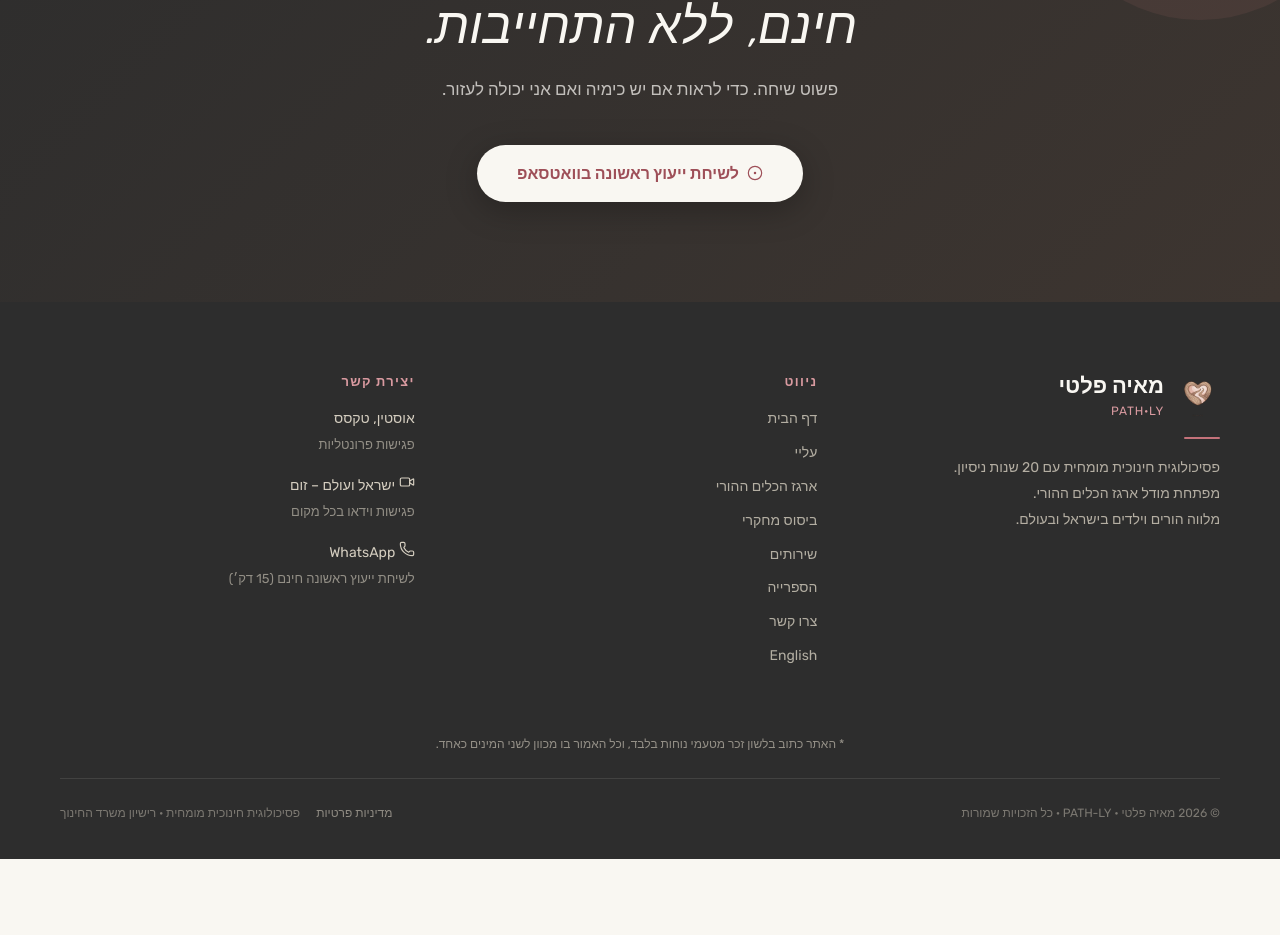
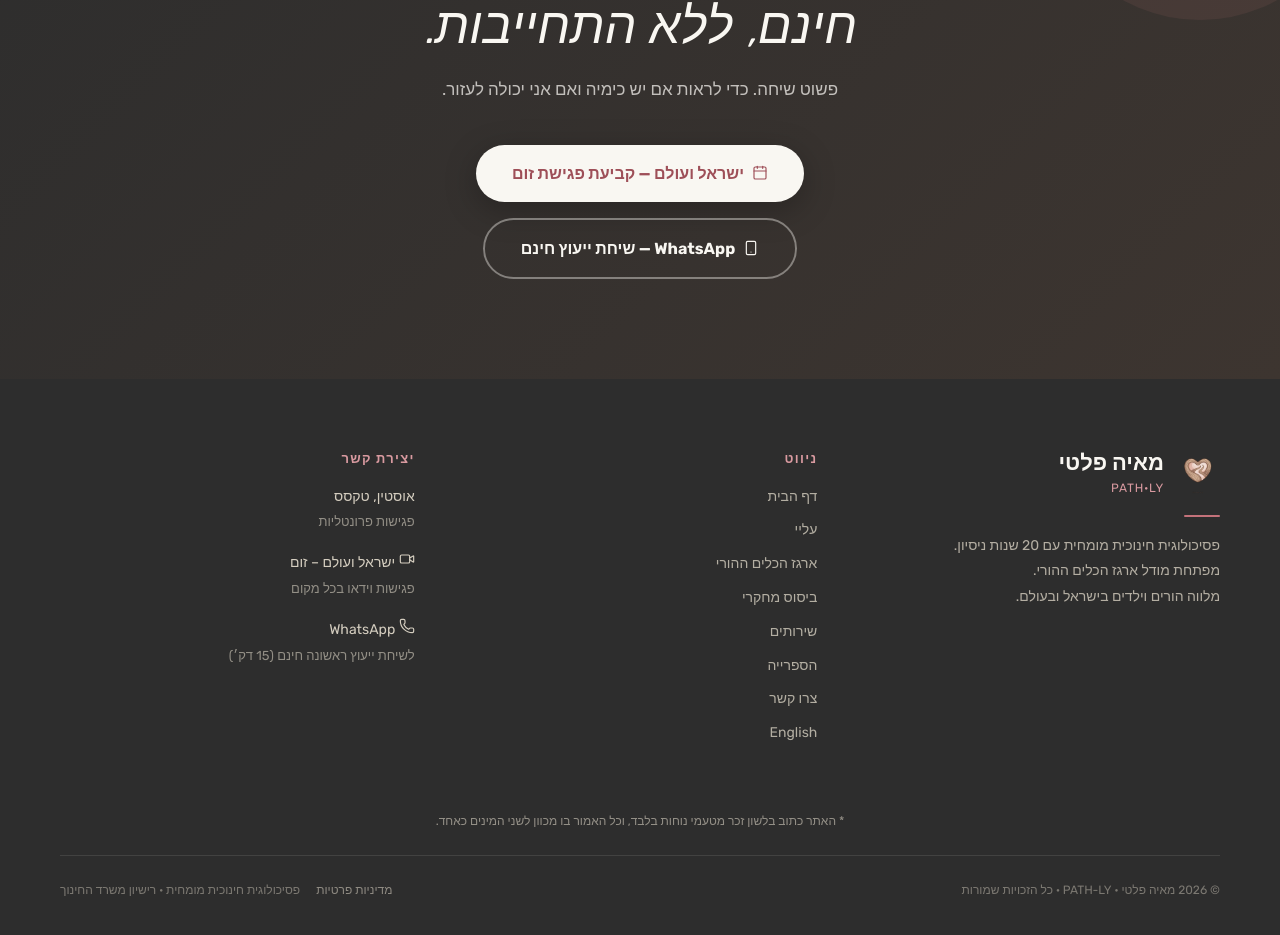
Before and after one commit to path-ly/path-ly, a Next.js app: page / in a window 1280 px wide. Shown: the part 4312-5247 px from the top of the page. Before the commit the page ends 5171 px from the top, so only its background shows below. Built offline with nearby package versions, Linux system fonts and the light colour scheme.

Commit message:
Bottom CTA: add Calendly Zoom button alongside WhatsApp

```diff
--- a/app/page.tsx
+++ b/app/page.tsx
@@ -464,11 +464,18 @@ export default function Home() {
           <p style={{ fontSize:"17px", color:"rgba(249,247,242,0.72)", marginBottom:"40px", lineHeight:1.82, fontFamily:"var(--font-hebrew)" }}>
             פשוט שיחה. כדי לראות אם יש כימיה ואם אני יכולה לעזור.
           </p>
-          <a href="https://wa.me/972523930681?text=%D7%A9%D7%9C%D7%95%D7%9D%20%D7%9E%D7%90%D7%99%D7%94%2C%20%D7%90%D7%A9%D7%9E%D7%97%20%D7%9C%D7%A9%D7%9E%D7%95%D7%A2%20%D7%A2%D7%9C%20%D7%99%D7%99%D7%A2%D7%95%D7%A5%20%D7%A8%D7%90%D7%A9%D7%95%D7%A0%D7%99" target="_blank" rel="noopener noreferrer" style={{ display:"inline-flex", alignItems:"center", gap:"8px", background:"#F9F7F2", color:"var(--terra-dark)", padding:"15px 40px", borderRadius:"var(--radius-pill)", fontFamily:"var(--font-hebrew)", fontWeight:700, fontSize:"16px", textDecoration:"none", boxShadow:"0 8px 32px rgba(0,0,0,0.25)", transition:"all 250ms ease" }}
-            onMouseEnter={e => { (e.currentTarget as HTMLElement).style.background="var(--terra-faint)"; (e.currentTarget as HTMLElement).style.transform="translateY(-2px)"; }}
-            onMouseLeave={e => { (e.currentTarget as HTMLElement).style.background="#F9F7F2"; (e.currentTarget as HTMLElement).style.transform="translateY(0)"; }}>
-            <SiteIcon name="dot" size={16} /> לשיחת ייעוץ ראשונה בוואטסאפ
-          </a>
+          <div style={{ display:"flex", gap:"16px", justifyContent:"center", flexWrap:"wrap" }}>
+            <a href="https://calendly.com/maya_palty/50min" target="_blank" rel="noopener noreferrer" style={{ display:"inline-flex", alignItems:"center", gap:"8px", background:"#F9F7F2", color:"var(--terra-dark)", padding:"15px 36px", borderRadius:"var(--radius-pill)", fontFamily:"var(--font-hebrew)", fontWeight:700, fontSize:"16px", textDecoration:"none", boxShadow:"0 8px 32px rgba(0,0,0,0.25)", transition:"all 250ms ease" }}
+              onMouseEnter={e => { (e.currentTarget as HTMLElement).style.background="var(--terra-faint)"; (e.currentTarget as HTMLElement).style.transform="translateY(-2px)"; }}
+              onMouseLeave={e => { (e.currentTarget as HTMLElement).style.background="#F9F7F2"; (e.currentTarget as HTMLElement).style.transform="translateY(0)"; }}>
+              <SiteIcon name="calendar" size={16} /> ישראל ועולם — קביעת פגישת זום
+            </a>
+            <a href="https://wa.me/972523930681?text=%D7%A9%D7%9C%D7%95%D7%9D%20%D7%9E%D7%90%D7%99%D7%94%2C%20%D7%90%D7%A9%D7%9E%D7%97%20%D7%9C%D7%A9%D7%9E%D7%95%D7%A2%20%D7%A2%D7%9C%20%D7%99%D7%99%D7%A2%D7%95%D7%A5%20%D7%A8%D7%90%D7%A9%D7%95%D7%A0%D7%99" target="_blank" rel="noopener noreferrer" style={{ display:"inline-flex", alignItems:"center", gap:"8px", background:"transparent", color:"#F9F7F2", padding:"15px 36px", borderRadius:"var(--radius-pill)", fontFamily:"var(--font-hebrew)", fontWeight:700, fontSize:"16px", textDecoration:"none", border:"2px solid rgba(249,247,242,0.4)", transition:"all 250ms ease" }}
+              onMouseEnter={e => { (e.currentTarget as HTMLElement).style.borderColor="rgba(249,247,242,0.8)"; (e.currentTarget as HTMLElement).style.transform="translateY(-2px)"; }}
+              onMouseLeave={e => { (e.currentTarget as HTMLElement).style.borderColor="rgba(249,247,242,0.4)"; (e.currentTarget as HTMLElement).style.transform="translateY(0)"; }}>
+              <SiteIcon name="smartphone" size={16} /> WhatsApp — שיחת ייעוץ חינם
+            </a>
+          </div>
         </div>
       </section>
     </>
```
